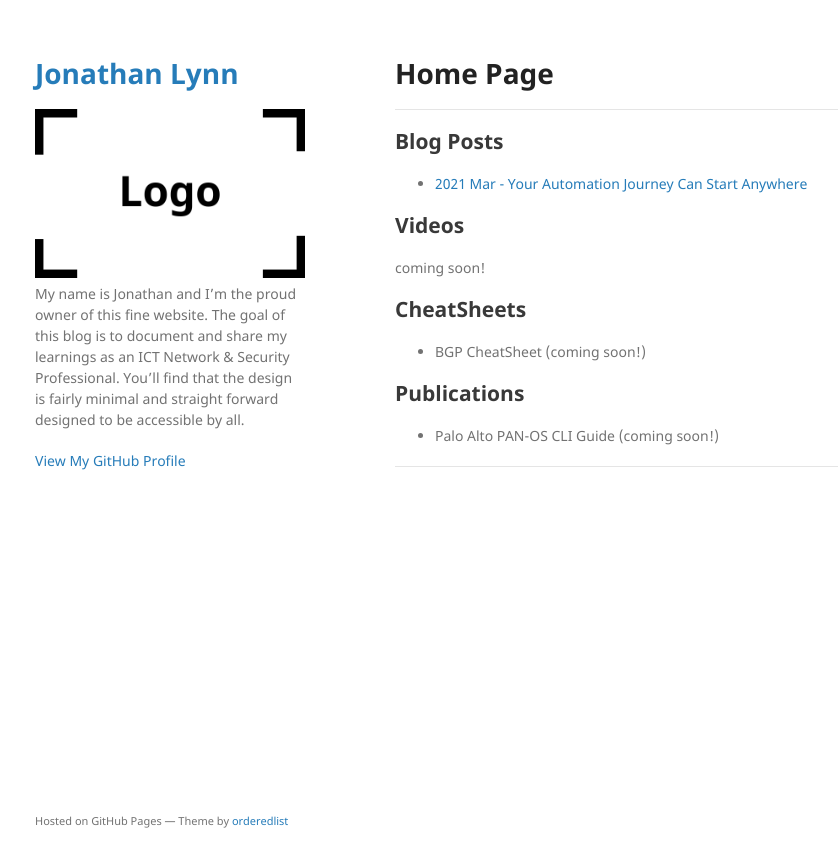
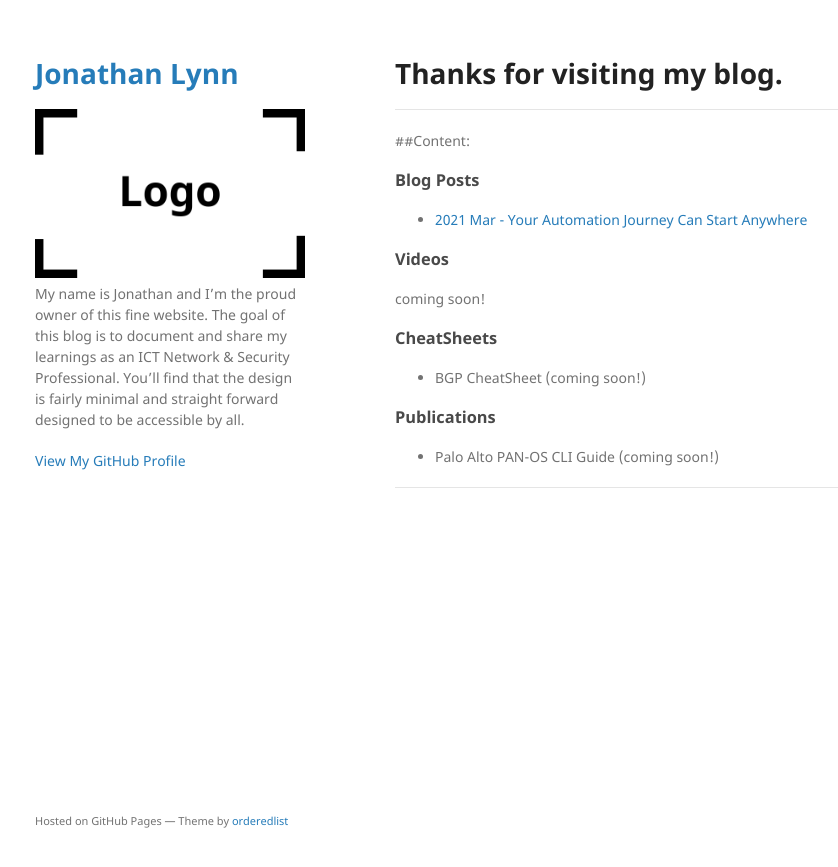
Before and after one commit to jonathanLynn/jonathanlynn.github.io, a Jekyll site: the page built from index.md, in a window 1280 px wide. Shown: the top 867 px of the page, without its empty margins (175-1013 px from the left). Built offline with Jekyll 4.4.1, drawn with Linux system fonts in a browser that asks for light colours; our own code applies the rules of GitHub Pages for plain Markdown files.

Commit message:
Update index.md

```diff
--- a/index.md
+++ b/index.md
@@ -2,24 +2,24 @@
 layout: default
 ---
 
-# Home Page
+# Thanks for visiting my blog.
 * * *
 
+##Content:
 
-
-## Blog Posts
+### Blog Posts
 
 * [2021 Mar - Your Automation Journey Can Start Anywhere](./blog-2021-startyourautomationjourney.html)
 
-## Videos
+### Videos
 
 coming soon!
 
-## CheatSheets
+### CheatSheets
 
 * BGP CheatSheet (coming soon!)
 
-## Publications
+### Publications
 
 * Palo Alto PAN-OS CLI Guide (coming soon!)
 
```
